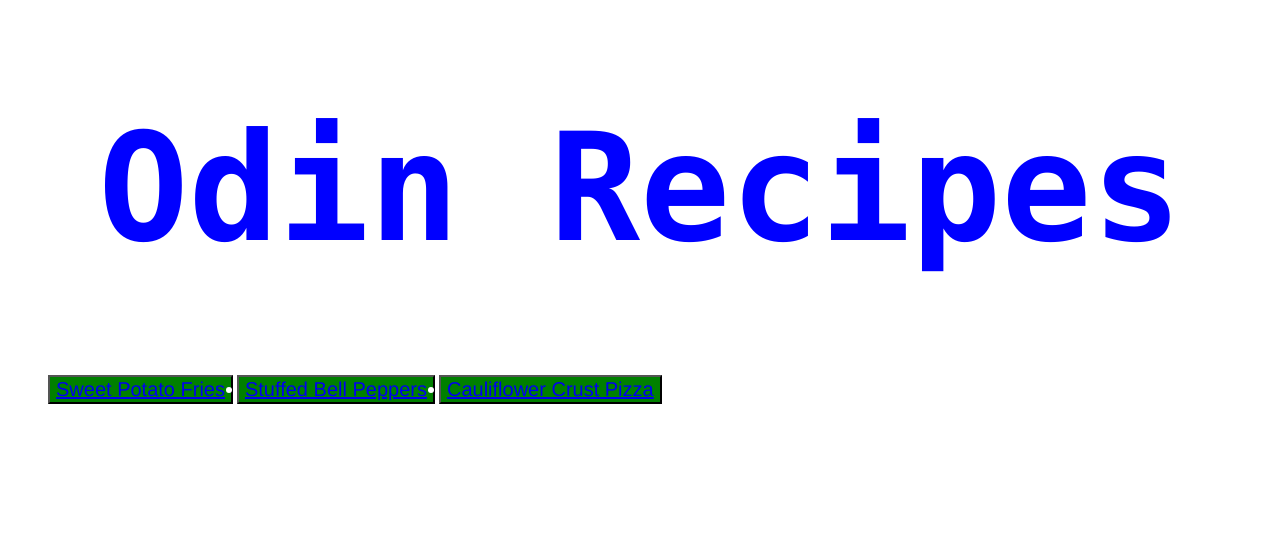
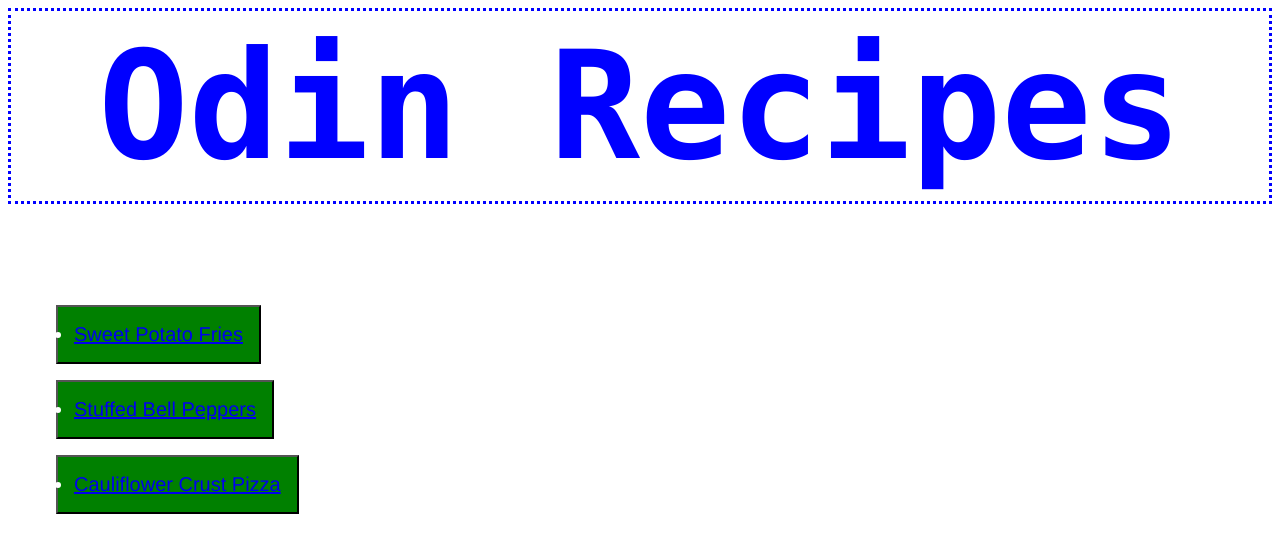
Before and after one commit to Qui3tSt0rm/odin-recipes, a plain HTML site: page index.html in a window 1280 px wide. Drawn offline with Linux system fonts and the light colour scheme.

Commit message:
Added CSS elements: margins & borders

```diff
--- a/style.css
+++ b/style.css
@@ -3,11 +3,17 @@ h1 {
     text-align: center;
     font-size: 150px;
     font-family: "Lucida Console", "Courier New", monospace;
+    border: dotted;
+    padding: 8px;
+    margin-top: 0px;
 }
 
 button {
     color: white;
     background-color: green;
     font-size: 20px;
-    font-family:'Franklin Gothic Medium', 'Arial Narrow', Arial, sans-serif
+    font-family:'Franklin Gothic Medium', 'Arial Narrow', Arial, sans-serif;
+    display: block;
+    margin: 16px 8px;
+    padding: 16px 16px;
 }
```
